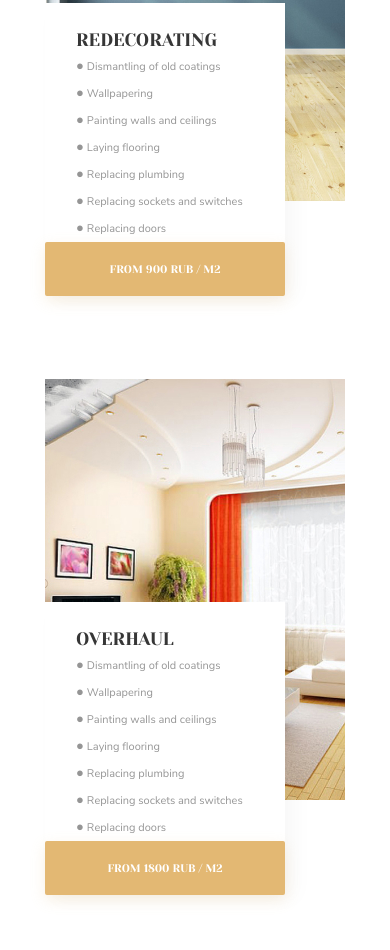
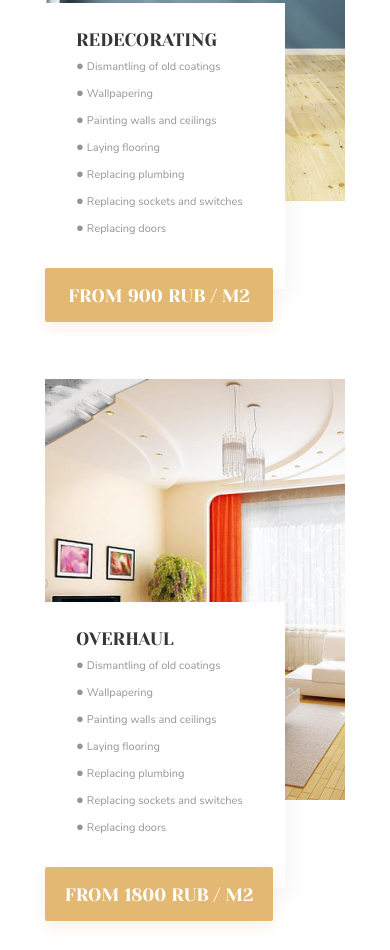
Before and after one commit to akambetov/Lamding, a plain HTML site: page index.html in a window 390 px wide. Shown: the part 2554-3504 px from the top of the page. Drawn offline with Linux system fonts and the light colour scheme.

Commit message:
1) index.html: В .repair-item-title заменил <button> на <div class='repair-price'>. 2) style.css: стили для .repair-price и удалил комменты

```diff
--- a/index.html
+++ b/index.html
@@ -190,7 +190,7 @@
                 <li>Replacing sockets and switches</li>
                 <li>Replacing doors</li>
               </ul>
-              <button class="button button--repair">from 900 rub / m2</button>
+              <div class="repair-price">from 900 rub / m2</div>
             </div>
           </div>
           <div class="repair-gallery-item">
@@ -205,7 +205,7 @@
                 <li>Replacing sockets and switches</li>
                 <li>Replacing doors</li>
               </ul>
-              <button class="button button--repair">from 1800 rub / m2</button>
+              <div class="repair-price">from 1800 rub / m2</div>
             </div>
           </div>
           <div class="repair-gallery-item">
@@ -220,7 +220,7 @@
                 <li>Replacing sockets and switches</li>
                 <li>Replacing doors</li>
               </ul>
-              <button class="button button--repair">from 4000 rub / m2</button>
+              <div class="repair-price">from 4000 rub / m2</div>
             </div>
           </div>
         </div>
@@ -309,15 +309,16 @@
           <div class="fantasy-col">
             <img src="./img/fantasy/fantasy-col-1-1.jpg" alt="Fantasy-1">
             <img src="./img/fantasy/fantasy-col-1-2.jpg" alt="Fantasy-2">
-            <!-- <img class="mobile-arrow" src="./img/icons/arrow-left-mobile.svg" alt="Left arrrow">
-            <img class="mobile-arrow" src="./img/icons/arrow-right-mobile.svg" alt="Right arrrow"> -->
+            <img class="mobile-arrow" src="./img/icons/arrow-right-mobile.svg" alt="Right arrrow">
+            <img class="mobile-arrow" src="./img/icons/arrow-left-mobile.svg" alt="Left arrrow">
+
           </div>
           <div class="fantasy-col">
             <img src="./img/fantasy/fantasy-col-2-1.jpg" alt="Fantasy-3">
             <img src="./img/fantasy/fantasy-col-2-2.jpg" alt="Fantasy-4">
           </div>
-          <img class="mobile-arrow" src="./img/icons/arrow-right-mobile.svg" alt="Right arrrow">
-          <img class="mobile-arrow" src="./img/icons/arrow-left-mobile.svg" alt="Left arrrow">
+          <!-- <img class="mobile-arrow" src="./img/icons/arrow-right-mobile.svg" alt="Right arrrow">
+          <img class="mobile-arrow" src="./img/icons/arrow-left-mobile.svg" alt="Left arrrow"> -->
         </div>
       </div>
     </section>
--- a/styles/style.css
+++ b/styles/style.css
@@ -56,15 +56,6 @@ body {
   width: 200px;
   height: 51px;
 }
-.button--repair {
-  width: 228px;
-  height: 54px;
-  margin-top: 26px;
-  font-family: 'Yeseva One', cursive;
-  font-size: 18px;
-  line-height: 25px;
-}
-
 /* FORM */
 form {
   display: flex;
@@ -195,7 +186,6 @@ input {
 .projects-nav-item a {
   text-transform: uppercase;
   text-decoration: none;
-  /* font-family: 'Yeseva One', cursive; */
   line-height: 15px;
   color: #fff;
   transition: color .3s ease;
@@ -482,6 +472,22 @@ button:nth-of-type(2) {
   font-size: 13px;
   padding-right: 3px;
 }
+.repair-price {
+  background: var(--gold-color);
+  box-shadow: 0px 5px 15px rgba(227, 184, 115, 0.2);
+  border: 1px solid transparent;
+  border-radius: 2px;
+  text-transform: uppercase;
+  text-align: center;;
+  color: #fff;
+  padding-top: 15px;
+  width: 228px;
+  height: 54px;
+  margin-top: 26px;
+  font-family: 'Yeseva One', cursive;
+  font-size: 18px;
+  line-height: 25px;
+}
 .service-wrapper {
   width: 100%;
   display: flex;
@@ -555,7 +561,6 @@ button:nth-of-type(2) {
   display: flex;
   padding-top: 50px;
   width: 460px;
-  /* margin-bottom: -112px; */
 }
 .service-sale p {
   font-size: 18px;
@@ -661,10 +666,8 @@ button:nth-of-type(2) {
   height: 428px;
   padding: 24px 21px 0;
   box-shadow: 0px 10px 50px rgba(0, 0, 0, 0.04);
-  /* background-color: turquoise; */
 }
 .clients-gallery-item:nth-child(2) {
-  /* background-color: teal; */
   margin: 0 54px;
 }
 .clients-gallery-header {
@@ -788,7 +791,6 @@ button:nth-of-type(2) {
   left: 0;
   right: 0;
   background-image: linear-gradient(#131313, rgba(0, 0, 0, .9 ));
-  /* background: rgba(0, 0, 0, .7); */
 }
 .contacts-container {
   position: relative;
@@ -819,7 +821,6 @@ button:nth-of-type(2) {
 /* MEDIA */
 
 @media (max-width: 1290px) {
-  /*убрать из след медиа*/
   .container {
     max-width: 100%;
   }
@@ -845,7 +846,6 @@ button:nth-of-type(2) {
   .repair-gallery-item {
     margin-bottom: 178px;
     width: 100%;
-    /* max-width: 400px; */
   }
   .repair-gallery-item:last-of-type {
     margin-bottom: 0;
@@ -883,22 +883,13 @@ button:nth-of-type(2) {
   }
   .button {
     font-size: 11px;
-    /* width: 100%; */
     margin: 0 auto;
     display: block;
   }
-  /* .container {
-    max-width: 100%;
-  } */
   .subtitle {
     font-size: 22px;
     line-height: 30px;
   }
-  /* header */
-  /* section,
-  .header {
-    padding: 0 18px;
-  } */
   .header .logo {
     margin-right: 0;
   }
@@ -917,9 +908,6 @@ button:nth-of-type(2) {
     height: auto;
     padding-top: 85px;
   }
-  /* .hero-container {
-    text-align: center;
-  } */
   .hero-title {
     font-size: 23px;
     line-height: 31px;
@@ -930,12 +918,10 @@ button:nth-of-type(2) {
     width: auto;
     margin: 0 auto;
     text-align: left;
-    /* padding: 0 18px; */
     font-size: 14px;
     line-height: 19px;
   }
   button:nth-of-type(2) {
-    /* margin: 26px 0 61px; */
     margin: 0 auto;
     margin-top: 26px;
     margin-bottom: 61px;
@@ -955,7 +941,6 @@ button:nth-of-type(2) {
     font-size: 22px;
     line-height: 30px;
     text-align: center;
-    /* margin-bottom: 200px; */
   }
   .projects-title--absolute {
     position: absolute;
@@ -963,8 +948,6 @@ button:nth-of-type(2) {
     right: calc(50% - 62px);
   }
   .projects-text {
-    /* position: relative; */
-    /* padding: 0 32px; */
     margin: 0 auto;
   }
   .projects-text>p {
@@ -980,8 +963,6 @@ button:nth-of-type(2) {
   .projects-about {
     position: relative;
     top: 230px;
-    /* z-index: 2; */
-    /* left: 28%; */
   }
   .projects-about-title {
     font-size: 14px;
@@ -993,10 +974,6 @@ button:nth-of-type(2) {
     text-align: center;
     width: 100%;
   }
-  /* .projects-img img {
-    width: auto;
-    height: auto;
-  } */
   .projects-img img:nth-of-type(1) {
     width: 100%;
   }
@@ -1004,13 +981,11 @@ button:nth-of-type(2) {
     display: block;
   }
 
-
   /* online */
   .online {
     background: #131313;
     margin-top: -1px;
     padding-top: 88px;
-    /* height: 913px; */
   }
   .online-player {
     height: 207px;
@@ -1030,7 +1005,6 @@ button:nth-of-type(2) {
   .online-form {
     flex-direction: column;
     position: relative;
-    /* height: 450px; */
   }
   .online-form .form-control {
     margin-top: 63px;
@@ -1057,51 +1031,20 @@ button:nth-of-type(2) {
   }
   .online-form button {
     position: absolute;
-    /* top: 62px */
     bottom: -25px;
     left: calc(50% - 93px);
   }
-  /* .repair-gallery-text:last-of-type {
-    margin-bottom: 55px;
-  } */
 
   /* service */
   .service-wrapper,
   .service-sale {
     display: none;
   }
-  /* .service-wrapper {
-    flex-direction: column;
-    align-items: center;
-    margin-top: 30px;
-  }
-  .service-list {
-    margin-right: 0;
-  }
-  .service-list-item {
-    margin-bottom: 0;
-  } */
-  /* .service-request { */
-    /* height: auto;
-    width: auto; */
-    /* width: 100%;
-  } */
-  /* .service-form {
-    flex-direction: column;
-  }
-  .form-control--service button {
-    margin-left: 0;
-  }
-  .service-sale-wrapper {
-    padding-top: 10px;
-  } */
 
   /* .fantasy */
   .fantasy {
     margin-top: 55px;
     padding-bottom: 0;
-    /* padding: 0; */
-    /* height: 300px; */
     width: 100%;
     background: none;
   }
@@ -1115,38 +1058,28 @@ button:nth-of-type(2) {
     margin-bottom: 24px;
   }
   .fantasy-col {
-    position: static;
+    position: relative;
+    top: 0;
+    left: 0;
   }
-  /* .fantasy-col:last-child {
-    margin: 0;
-  } */
   .fantasy-text ul{
     display: none;
   }
-  /* .fantasy-col:first-of-type {
-    background: url('../img/fantasy/fantasy-col-1-1.jpg');
-    background-size: cover;
-    width: 100%;
-    height: 300px;
-  } */
   .fantasy-col:last-of-type {
     display: none;
   }
   .fantasy-col img:first-child {
     margin-bottom: 0;
   }
-  .fantasy-col img {
+  .fantasy-col img:nth-child(2) {
     display: none;
   }
   img[alt="Fantasy-1"] {
     display: block;
     width: 100%;
+    margin: 0 auto;
   }
 
-  /* .clients .subtitle,
-  .clients .icon-wrapper,
-  .clients .clients-title,
-  .clients-gallery */
   .clients {
     height: auto;
     padding: 0;
@@ -1214,16 +1147,9 @@ button:nth-of-type(2) {
     width: 100%;
     height: 240px;
   }
-  /* .clients, */
-  /* .contacts, */
   .footer {
     display: none;
   }
-
-
-  /* стрелки  fantasy*/
-  /*media end  */
-
 }
 
 @media (max-width: 585px) {
@@ -1240,9 +1166,7 @@ button:nth-of-type(2) {
 }
 
 @media (max-width: 420px) {
-
   .repair-galler,
   .repair-gallery-item {
     width: 300px;
   }
-}
```
